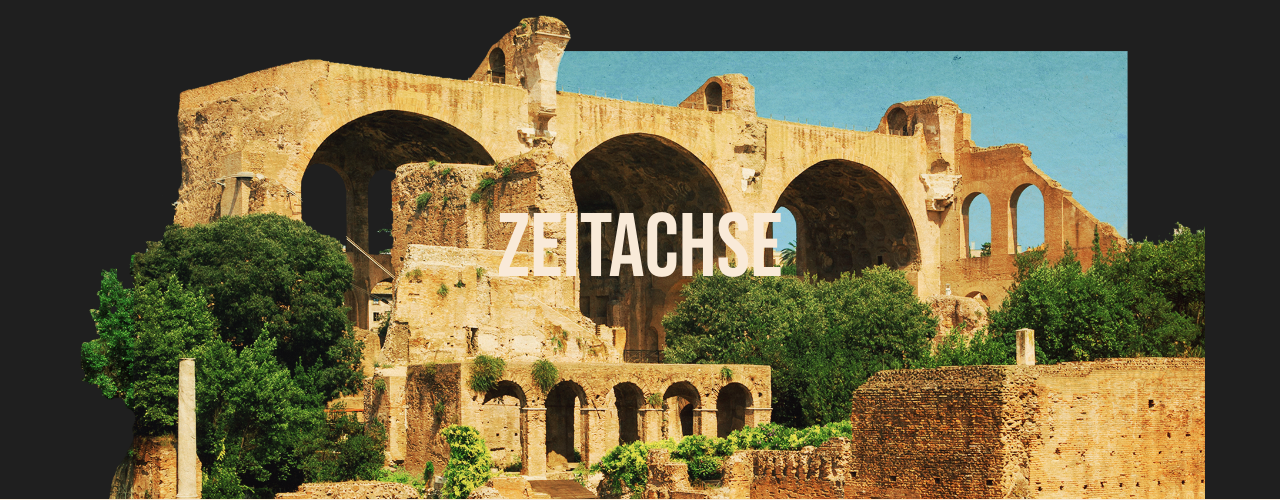
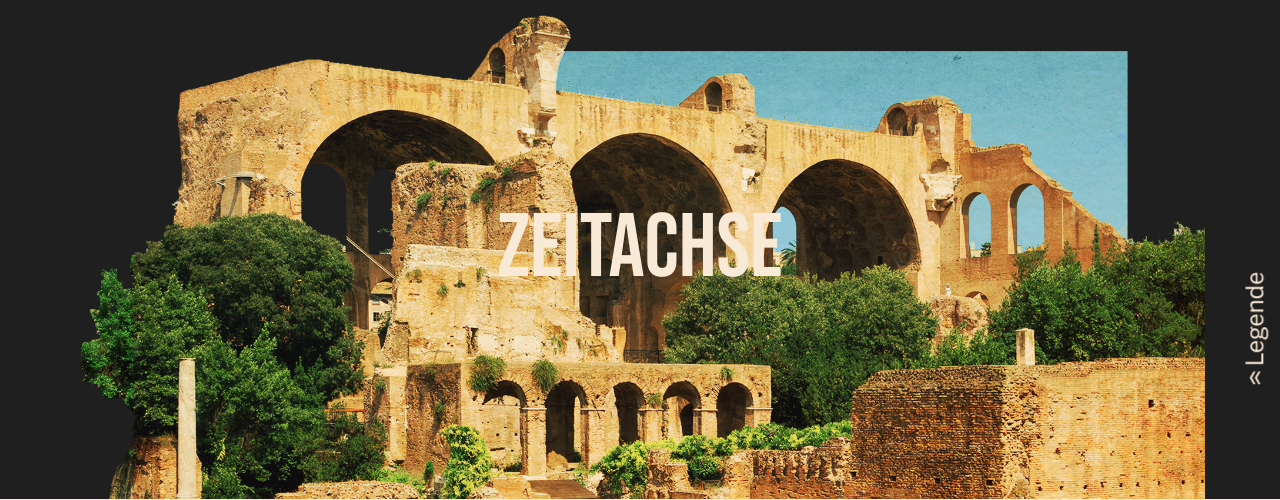
Before and after one commit to ReisReisReis1/bp55, a Django app: page /timeline/ in a window 1280 px wide. Shown: the part 71-571 px from the top of the page. Run offline with Django 3.2, Linux system fonts and the light colour scheme; data that the repository does not hold is empty; some libraries are stand-ins or nearby versions.

Commit message:
Added index to timeline

```diff
--- a/static/css/default_font_styling.css
+++ b/static/css/default_font_styling.css
@@ -44,7 +44,7 @@ h1 {
     font-family: 'Bebas Neue', sans-serif !important;
 }
 
-h3, p {
+h3, h4, p {
     font-family: 'Benton Sans', sans-serif;
 }
 
--- a/timeline/static/timeline.css
+++ b/timeline/static/timeline.css
@@ -1,6 +1,64 @@
 /*============================================================================
     CSS File for styling on the timeline page
 =============================================================================*/
+
+.index-o {
+    transform: translateY(-50%);
+    background-color: #1F1F1F;
+    position: fixed;
+    right: 0;
+    top: 50%;
+    z-index: 10;
+}
+
+.index-c {
+    transform: translateY(-50%) rotate(-90deg);
+    background-color: #1F1F1F;
+    position: fixed;
+    right: -50px;
+    top: 50%;
+    z-index: 10;
+}
+
+.index-hide {
+    display: none !important;
+}
+
+.index-open {
+    width: 200px;
+    padding-top: 10px;
+    padding-bottom: 8px;
+}
+
+.index-close {
+    color: #F9EAD8;
+    padding-left: 12px;
+}
+
+.index-header {
+    cursor: pointer;
+    width: 100%;
+    color: #F9EAD8;
+}
+
+.index-header-close {
+    margin: 10px 18px 11px 13px;
+}
+
+.index-header-close-icon {
+    transform: rotate(90deg);
+}
+
+.index-item {
+    list-style-type: none;
+}
+
+.index-icon {
+    height: 4px;
+    width: 100%;
+    margin-top: auto;
+    margin-bottom: auto;
+}
 
 /* Set background color */
 .timeline-background-color {
--- a/timeline/templates/timeline.html
+++ b/timeline/templates/timeline.html
@@ -15,20 +15,13 @@
         // Function to toggle hide the index button
         // button_id: ID of the toggle button
         // index_id: ID of the index
-        function hideIndex(button_id,index_id) {
-            // Get correct button element
-            var button = document.getElementById(button_id);
-
-            // Change icon
-            if (button.innerHTML === '∧') {
-                button.innerHTML = '∨';
-            }
-            else {
-                button.innerHTML = '∧';
-            }
-
+        function hideIndex(index_id,index_closed_id) {
             // Get index element
             var index = document.getElementById(index_id);
+            // Toggle hide index element
+            index.classList.toggle("index-hide")
+            // Get index element
+            index = document.getElementById(index_closed_id);
             // Toggle hide index element
             index.classList.toggle("index-hide")
         }
@@ -42,6 +35,42 @@
     <div class="subheader" style="background: url('{% static 'timeline-head-background.png' %}');">
         <div class="container h-100 d-flex align-items-center justify-content-center">
             <h1 class="subheader-text">ZEITACHSE</h1>
+        </div>
+    </div>
+
+    <!-- Create index -->
+    <div class="d-flex justify-content-center index-o index-hide" id="index-open">
+        <div class="index-open">
+            <!-- Index header -->
+            <div class="row row-no-margin index-header" onclick='hideIndex("index-open","index-close")'>
+                <div class="col"><h4>Legende</h4></div>
+                <div class="d-flex justify-content-center index-button col-2" id="index-button"><h4>»</h4></div>
+            </div>
+            <!-- Index body with all eras -->
+            <ul class="list-group">
+                <!-- Iterate through all Eras -->
+                {% for era,list in Eras_Buildings.items %}
+                    {% with era_model=list|first era_buildings=list|index:1 %}
+                        <!-- Create link to specific era -->
+                        <a href="#{{ era }}">
+                            <li class="index-item">
+                                <div class="row row-no-margin">
+                                    <div class="d-flex col-3">
+                                        <div class="index-icon" style="background-color: #{{ era_model.color_code }};"></div>
+                                    </div>
+                                    <div class="col p-0 font-calluna" style="color: #F9EAD8">{{ era }}</div>
+                                </div>
+                            </li>
+                        </a>
+                    {% endwith %}
+                {% endfor %}
+            </ul>
+        </div>
+    </div>
+    <div class="d-flex justify-content-center index-c" id="index-close">
+        <div class="row row-no-margin index-close index-header" onclick='hideIndex("index-open","index-close")'>
+            <h4 class="m-0 index-header-close-icon">«</h4>
+            <h4 class="index-header-close">Legende</h4>
         </div>
     </div>
 
```
